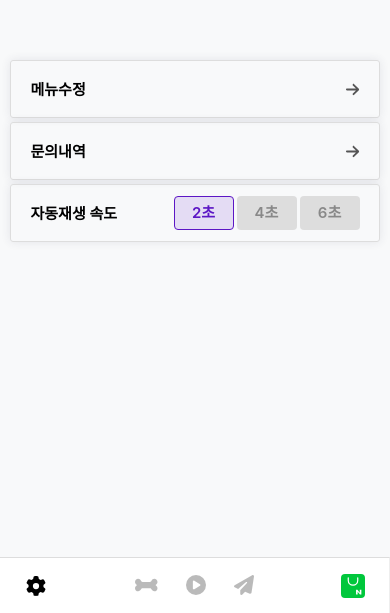
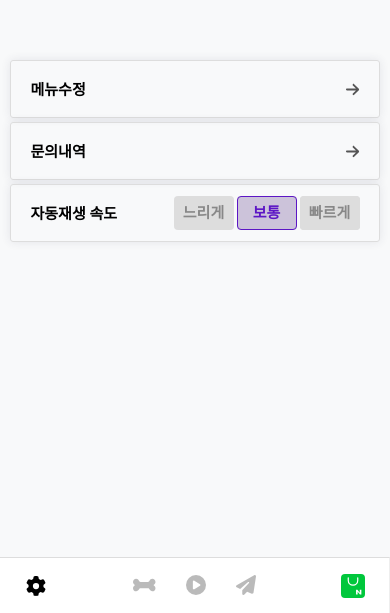
Before and after one commit to cksrlcks/dmf-next-notion, a Next.js app: page /setting in a window 390 px wide. Shown: the part 231-844 px from the top of the page. Built offline with nearby package versions, Linux system fonts and the light colour scheme; a web font is replaced by a local one.

Commit message:
ios9 대응 css변경

```diff
--- a/components/badge/style.module.css
+++ b/components/badge/style.module.css
@@ -9,6 +9,7 @@
     font-size: 1.3rem;
     font-weight: 700;
     padding: 0 1em 0 0.8em;
+    margin: 0 4px 4px 0;
 }
 .badge.popular {
     background: rgb(0, 89, 255);
--- a/components/nav/style.module.css
+++ b/components/nav/style.module.css
@@ -44,11 +44,12 @@
     align-items: center;
     justify-content: center;
     flex-direction: column;
-    gap: 3.6rem;
     font-size: 2rem;
 }
 .nav ul li a {
+    display: block;
     opacity: 0.4;
+    margin: 1.6rem 1.8rem;
 }
 .nav ul li a.active {
     opacity: 1;
@@ -66,7 +67,7 @@
     }
 }
 @media screen and (max-width: 768px) {
-    .nav ul {
-        gap: 2.8rem;
+    .nav ul li a {
+        margin: 0.9rem 1.5rem;
     }
 }
--- a/components/setting/index.js
+++ b/components/setting/index.js
@@ -19,17 +19,17 @@ export default function Setting({ changeSlideShowTime, autoTime }) {
             <div className={styles.settingBtn}>
                 <div className={styles.label}>자동재생 속도</div>
                 <div className={styles.controls}>
+                    <label>
+                        <input type="radio" value="5000" name="speed" onChange={handleTime} defaultChecked={autoTime == 5000} />
+                        <span className={styles.controlBtn}>느리게</span>
+                    </label>
+                    <label className={styles.controlBtn}>
+                        <input type="radio" value="3000" name="speed" onChange={handleTime} defaultChecked={autoTime == 3000} />
+                        <span className={styles.controlBtn}>보통</span>
+                    </label>
                     <label className={styles.controlBtn}>
                         <input type="radio" value="2000" name="speed" onChange={handleTime} defaultChecked={autoTime == 2000} />
-                        2초
-                    </label>
-                    <label className={styles.controlBtn}>
-                        <input type="radio" value="4000" name="speed" onChange={handleTime} defaultChecked={autoTime == 4000} />
-                        4초
-                    </label>
-                    <label className={styles.controlBtn}>
-                        <input type="radio" value="6000" name="speed" onChange={handleTime} defaultChecked={autoTime == 6000} />
-                        6초
+                        <span className={styles.controlBtn}>빠르게</span>
                     </label>
                 </div>
             </div>
--- a/components/setting/style.module.css
+++ b/components/setting/style.module.css
@@ -5,7 +5,6 @@
     display: flex;
     flex-direction: column;
     justify-content: center;
-    gap: 4px;
 }
 .settingBtn {
     display: flex;
@@ -19,6 +18,9 @@
     box-shadow: 0 0 10px rgba(58, 60, 81, 0.105);
     font-size: 1.5rem;
 }
+.settingBtn + .settingBtn {
+    margin-top: 4px;
+}
 .settingBtn .label {
     font-size: 1.5rem;
     font-weight: 600;
@@ -27,7 +29,6 @@
 
 .settingBtn .controls {
     display: flex;
-    gap: 3px;
 }
 .settingBtn .controls input {
     display: none;
@@ -46,7 +47,10 @@
     border-radius: 4px;
     cursor: pointer;
 }
-.settingBtn .controlBtn:has(input:checked) {
+.settingBtn label + label {
+    margin-left: 3px;
+}
+.settingBtn input:checked ~ .controlBtn {
     background: #5c16c520;
     color: #5c16c5;
     border: 1px solid #5c16c5;
--- a/pages/_app.js
+++ b/pages/_app.js
@@ -5,14 +5,14 @@ import { useEffect, useState } from "react";
 import Head from "next/head";
 
 function MyApp({ Component, pageProps }) {
-    const [autoTime, setAutoTime] = useState(2000);
+    const [autoTime, setAutoTime] = useState(3000);
     const changeSlideShowTime = function (time) {
         setAutoTime(time);
         localStorage.setItem("dmfShowPlayTime", time);
     };
     useEffect(() => {
         const initalTime = localStorage.getItem("dmfShowPlayTime");
-        setAutoTime(initalTime ? initalTime : 2000);
+        setAutoTime(initalTime ? initalTime : 3000);
     }, []);
     return (
         <>
```
Also changed, not shown: components/menu/style.module.css (+5 -5 lines), components/menuDetail/style.module.css (+7 -4 lines), components/show/index.js (+5 -4 lines).
